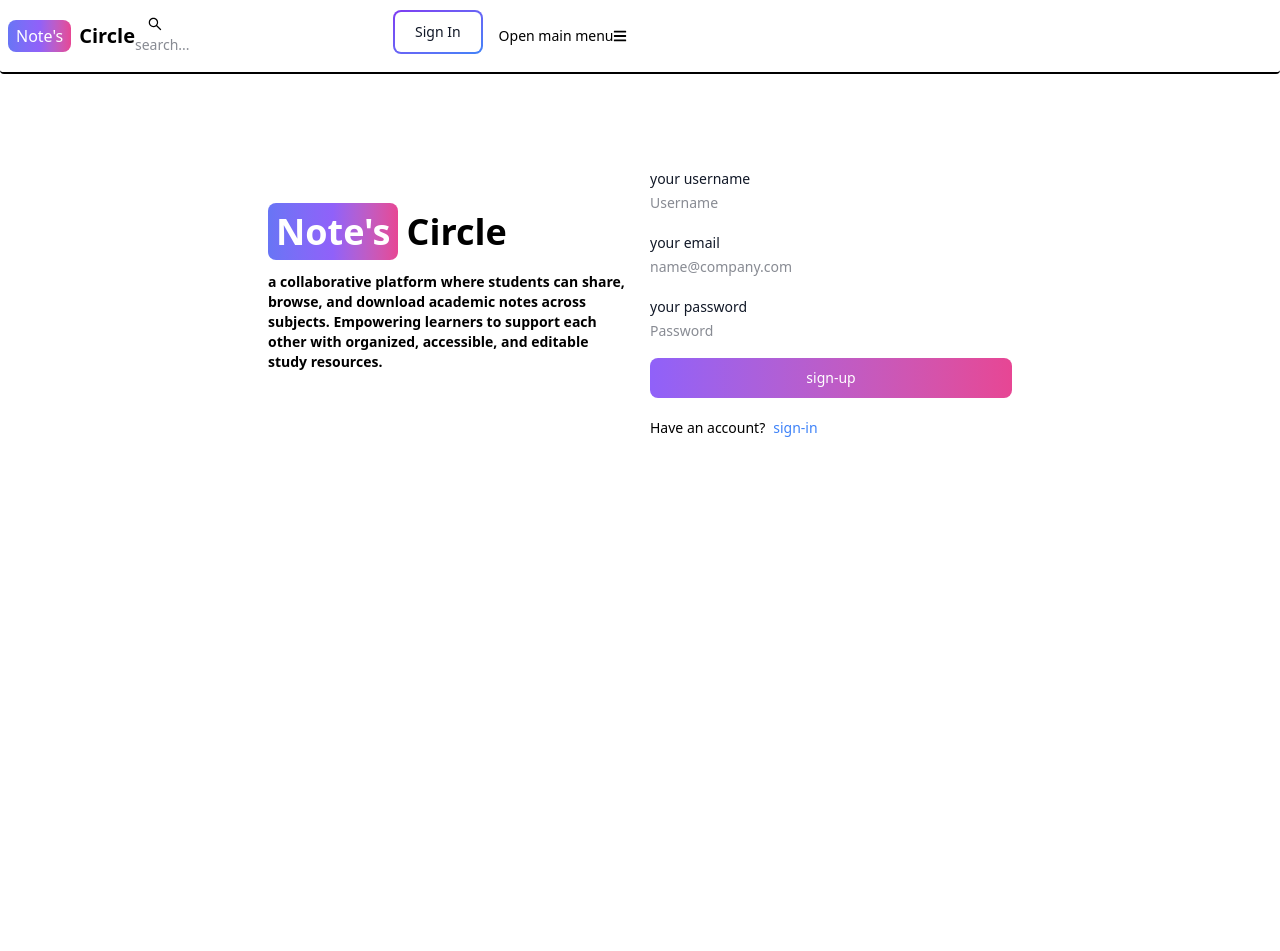
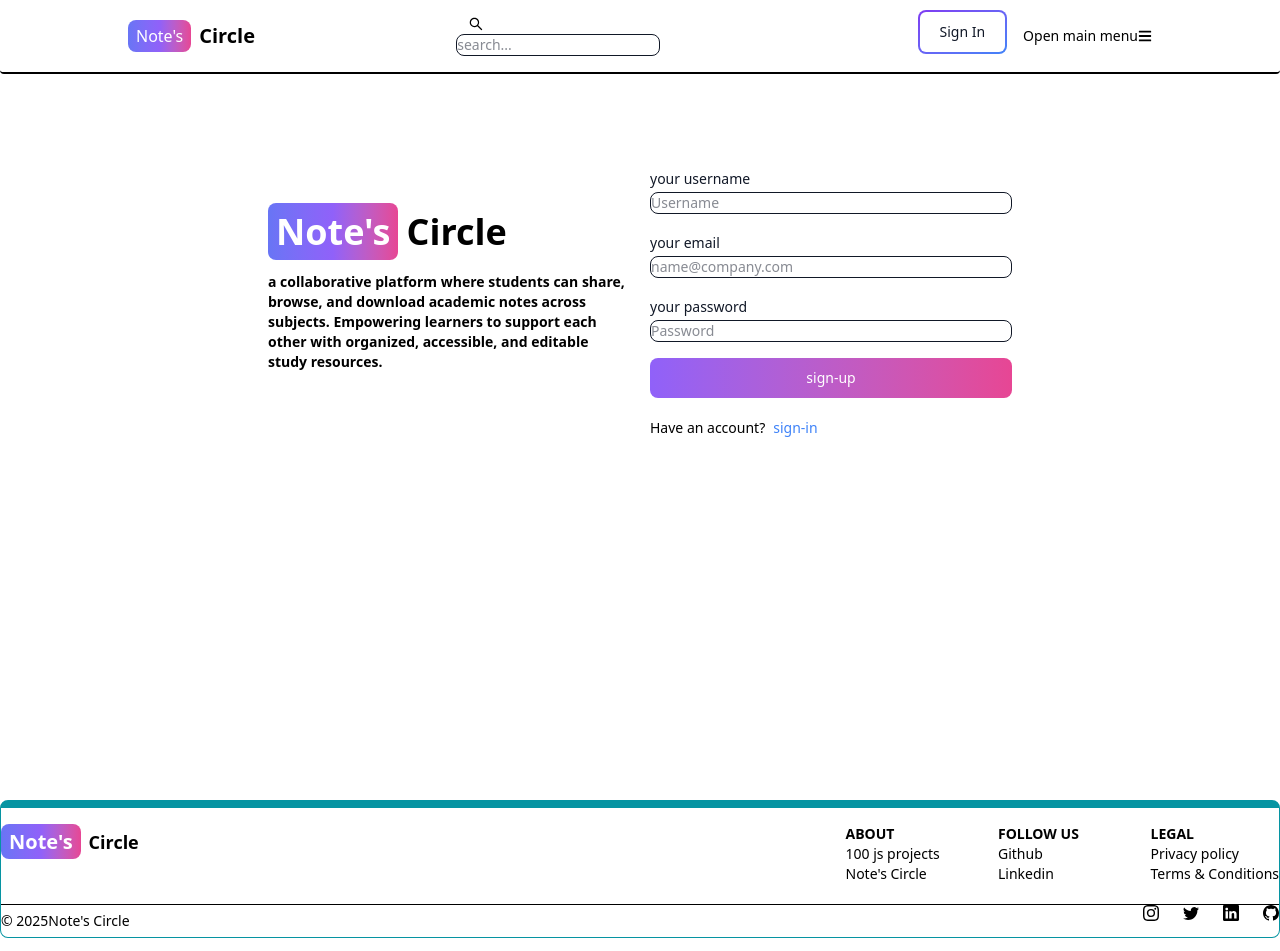
Before and after one commit to Vivek16777/Mern-blog, a React (Vite) app in the folder client/: page /sign-up in a window 1280 px wide. Shown: the top 951 px of the page. Built offline with nearby package versions, Linux system fonts and the light colour scheme.

Commit message:
add footer component and update header layout; refactor signup imports

```diff
--- a/client/src/App.jsx
+++ b/client/src/App.jsx
@@ -7,10 +7,12 @@ import Signup from './pages/Signup.jsx';
 import Dashboard from './pages/Dashboard.jsx';
 import Projects from './pages/Projects.jsx';
 import Header from './Component/Header.jsx';
+import Footer from './Component/Footercmp.jsx';
 
 export default function App() {
   return (
     <BrowserRouter>
+    <div className='max-h-screen'>
     <Header/>
       <Routes>
         <Route path="/" element={<Home />} />
@@ -22,6 +24,8 @@ export default function App() {
           <Route path="projects" element={<Projects />} />
         </Route>
       </Routes>
+    </div>
+      <Footer/>
     </BrowserRouter>
   );
 }
--- /dev/null
+++ b/client/src/Component/Footercmp.jsx
@@ -0,0 +1,83 @@
+import React from 'react'
+import { Footer,FooterTitle,FooterLink,FooterLinkGroup,FooterDivider, FooterCopyright, FooterIcon } from 'flowbite-react'
+import {BsInstagram,BsLinkedin,BsGithub,BsTwitter} from 'react-icons/bs'
+import { Link } from 'react-router-dom'
+export default function Footercmp() {
+  return (
+      <Footer conatiner className="border border-t-8 border-teal-500">
+        <div className="w-full max-w-7xl mx-auto">
+          <div className="grid w-full justify-between sm:flex md:grid-cols-1">
+            <div className="mt-5">
+          <Link to='/' className='self-center whitespace-nowrap text-lg font-bold dark:text-white sm:text-xl'>
+        <span className="px-2 py-1 bg-gradient-to-r from-indigo-500 via-purple-500 to-pink-500 rounded-lg text-white">Note's</span>
+        <span className="ml-2 text-lg font-semibold dark:text-white">Circle</span>
+        </Link>
+        </div>
+          <div className="grid grid-cols-2 gap-8 sm: mt-4 sm:grid-cols-3 sm:gap-6 mb-5">
+            <div className="">
+            <FooterTitle title='ABOUT'/>
+            <FooterLinkGroup col>
+              <FooterLink
+              href='https://www.100jsprojects.com'
+              target='_blank'
+              rel='noopener noreferrer'>
+                100 js projects
+              </FooterLink>
+              <FooterLink
+              href='/About'
+              target='_blank'
+              rel='noopener noreferrer'>
+                Note's Circle
+              </FooterLink>
+            </FooterLinkGroup>
+            </div>
+            <div className="">
+            <FooterTitle title='FOLLOW US'/>
+            <FooterLinkGroup col>
+              <FooterLink
+              href='https://github.com/Vivek16777/'
+              target='_blank'
+              rel='noopener noreferrer'>
+                Github
+              </FooterLink>
+              <FooterLink
+              href='https://www.linkedin.com/in/vivek-kumar-7ba30a28b/'
+              target='_blank'
+              rel='noopener noreferrer'>
+                Linkedin
+              </FooterLink>
+            </FooterLinkGroup>
+            </div>
+            <div className="">
+            <FooterTitle title='LEGAL'/>
+            <FooterLinkGroup col>
+              <FooterLink
+              href='#'
+              target='_blank'
+              rel='noopener noreferrer'>
+                Privacy policy
+              </FooterLink>
+              <FooterLink
+              href='#'
+              target='_blank'
+              rel='noopener noreferrer'>
+                Terms & Conditions
+              </FooterLink>
+            </FooterLinkGroup>
+            </div>
+          </div>
+        </div>
+        <FooterDivider/>
+          <div className="w-full sm:flex sm:items-center sm:justify-between">
+            <FooterCopyright href='#' by="Note's Circle" year={new Date().getFullYear()}/>
+            <div className="flex gap-6 sm:mt-0 mt-4 mb-4 sm:justify-center">
+            <FooterIcon href='#' icon={BsInstagram}/>
+            <FooterIcon href='#' icon={BsTwitter}/>
+            <FooterIcon href='#' icon={BsLinkedin}/>
+            <FooterIcon href='#' icon={BsGithub}/>
+            </div>
+          </div>
+        </div>
+      </Footer>
+  )
+}
--- a/client/src/Component/Header.jsx
+++ b/client/src/Component/Header.jsx
@@ -16,7 +16,8 @@ import { FaMoon } from 'react-icons/fa';
 export default function Header() {
   const path=useLocation().pathname;
   return (
-    <Navbar className="border-b-2" fluid rounded>
+    <Navbar className="border-b-2 flex justify-center " fluid rounded>
+      <div className="xl:w-[80vw]  mx-auto flex justify-between items-center gap-6">
       <NavbarBrand as={Link} to="/">
         <span className="px-2 py-1 bg-gradient-to-r from-indigo-500 via-purple-500 to-pink-500 rounded-lg text-white">Note's</span>
         <span className="ml-2 text-sm sm:text-xl font-semibold dark:text-white">Circle</span>
@@ -55,7 +56,9 @@ export default function Header() {
         <NavbarLink as={Link} to="/Projects" active={path==="/Projects"}>
           Projects
         </NavbarLink>
+
       </NavbarCollapse>
+       </div>
     </Navbar>
   );
 }
--- a/client/src/pages/Signup.jsx
+++ b/client/src/pages/Signup.jsx
@@ -1,4 +1,4 @@
-import {Link ,Navigate,useNavigate} from 'react-router-dom';
+import {Link ,useNavigate} from 'react-router-dom';
 import { TextInput,Label,Button} from 'flowbite-react';
 import {useState} from 'react';
 import { Alert } from 'flowbite-react';
@@ -17,6 +17,7 @@ const Signup = () => {
     if(!formData.username || !formData.email || !formData.password){
       return setErrorMessages("Please fill in all fields");
     }
+
     try{
       setLoading(true);
       setErrorMessages(null);
```
